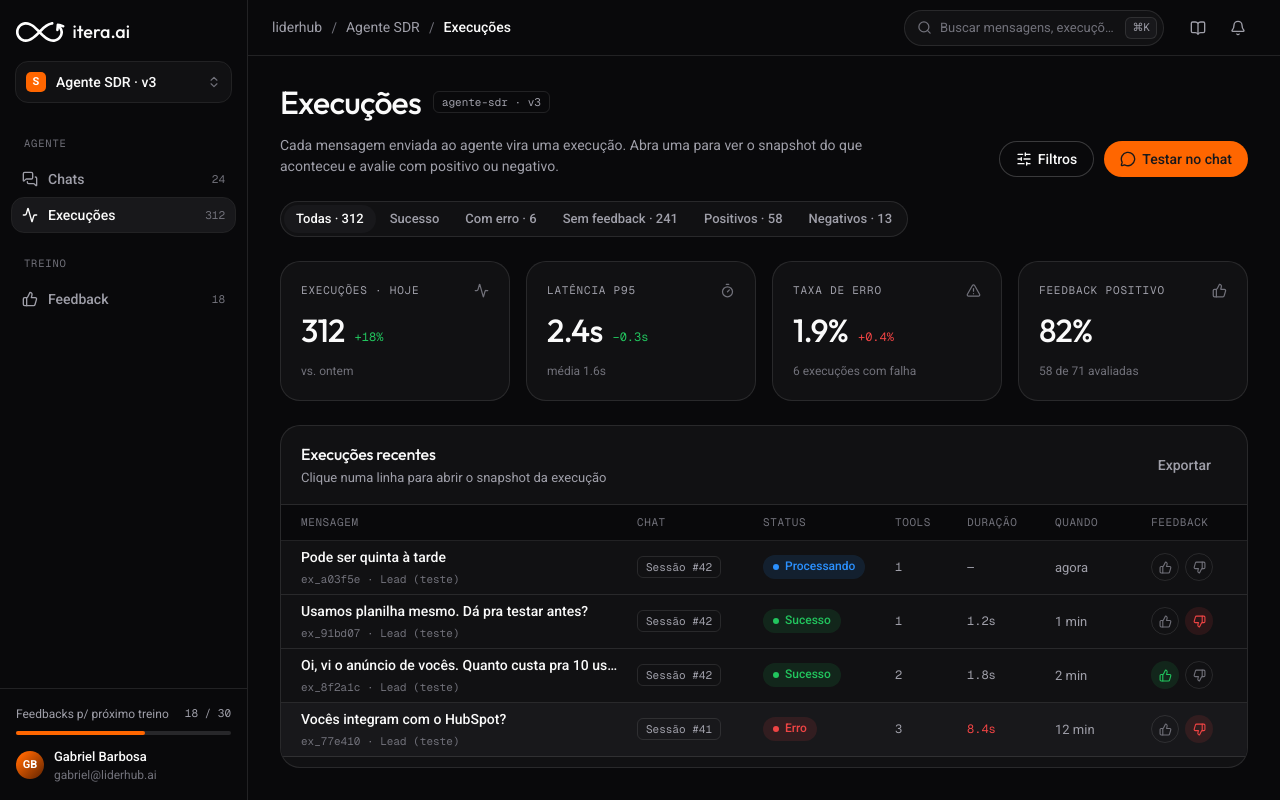
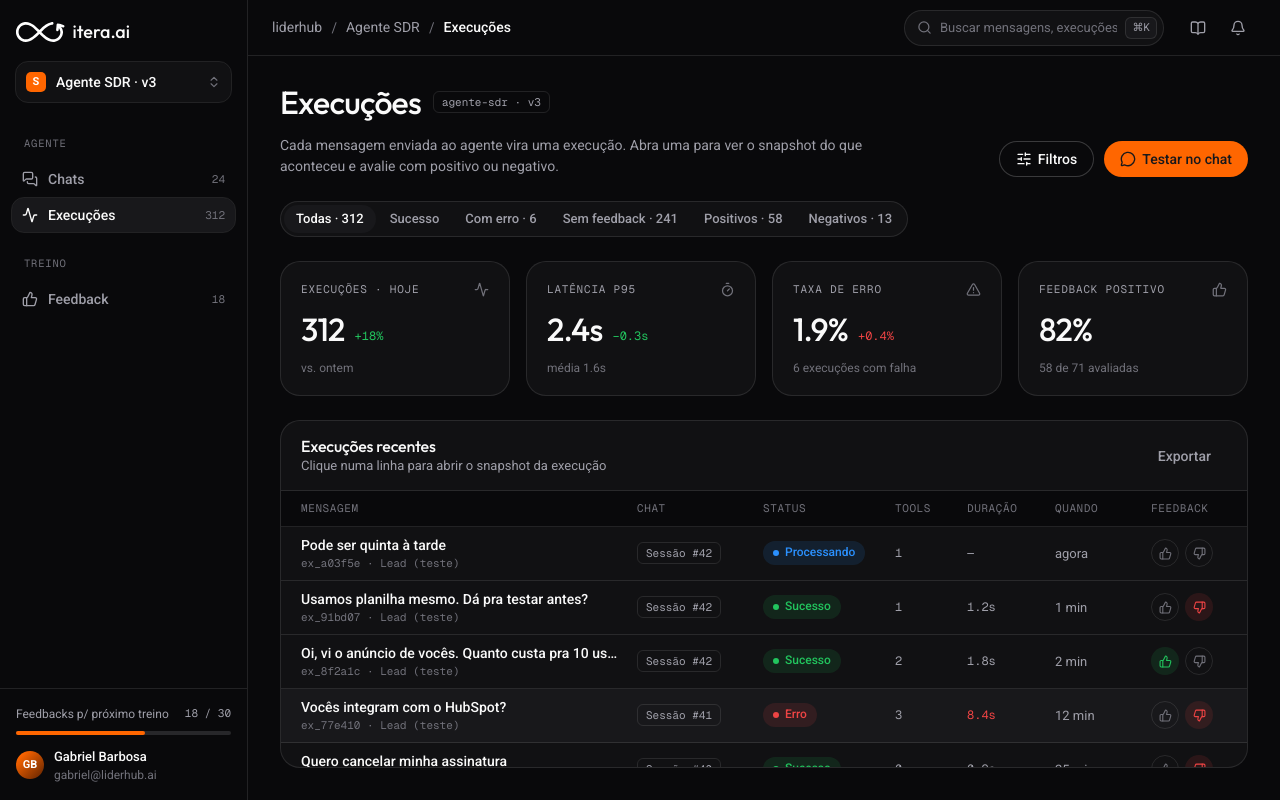
Before and after one commit to liderhubai/supabase-select-26, a Next.js app: page /app/execucoes in a window 1280 px wide. Built offline with nearby package versions, Linux system fonts and the light colour scheme.

Commit message:
fix(execucoes): line-heights do pen para a tabela caber inteira
Co-Authored-By: Claude Opus 5.5 <noreply@anthropic.com>

```diff
--- a/src/components/execucoes/ExecucoesTable.tsx
+++ b/src/components/execucoes/ExecucoesTable.tsx
@@ -35,8 +35,8 @@ export function ExecucoesTable({ rows }: { rows: Execucao[] }) {
             )}
           >
             <div className="flex min-w-0 flex-1 flex-col gap-[3px]">
-              <span className="truncate text-[14px] font-medium text-foreground">{r.mensagem}</span>
-              <span className="font-mono text-[11px] text-subtle-foreground">{r.id} · {r.autor}</span>
+              <span className="truncate text-[14px] leading-[1.2] font-medium text-foreground">{r.mensagem}</span>
+              <span className="font-mono text-[11px] leading-[1.2] text-subtle-foreground">{r.id} · {r.autor}</span>
             </div>
             <div className="flex w-[110px]">
               <span className="flex h-[22px] items-center rounded-[6px] border border-border px-[8px] font-mono text-[11px] text-muted-foreground">
--- a/src/components/execucoes/ExecucoesView.tsx
+++ b/src/components/execucoes/ExecucoesView.tsx
@@ -76,8 +76,8 @@ export function ExecucoesView() {
         <div className="flex min-h-[300px] w-full flex-1 flex-col overflow-hidden rounded-[20px] border border-border bg-surface">
           <div className="flex w-full shrink-0 items-center justify-between border-b border-border px-[20px] py-[16px]">
             <div className="flex flex-col gap-[2px]">
-              <span className="font-display text-[16px] font-medium tracking-[-0.2px] text-foreground">Execuções recentes</span>
-              <span className="text-[13px] text-muted-foreground">Clique numa linha para abrir o snapshot da execução</span>
+              <span className="font-display text-[16px] leading-[1.2] font-medium tracking-[-0.2px] text-foreground">Execuções recentes</span>
+              <span className="text-[13px] leading-[1.2] text-muted-foreground">Clique numa linha para abrir o snapshot da execução</span>
             </div>
             <button type="button" className="flex h-[36px] items-center justify-center rounded-full px-[16px] text-[14px] leading-[1.43] font-medium text-muted-foreground hover:text-foreground">
               Exportar
--- a/src/components/execucoes/StatCard.tsx
+++ b/src/components/execucoes/StatCard.tsx
@@ -14,7 +14,7 @@ export function StatCard({
   return (
     <div className="flex flex-1 flex-col gap-[16px] rounded-[20px] border border-border bg-surface p-[20px]">
       <div className="flex w-full items-center justify-between">
-        <span className="font-mono text-[11px] tracking-[0.8px] text-muted-foreground">{label}</span>
+        <span className="font-mono text-[11px] leading-[1.2] tracking-[0.8px] text-muted-foreground">{label}</span>
         <Icon size={15} className="text-subtle-foreground" />
       </div>
       <div className="flex items-end gap-[10px]">
@@ -23,7 +23,7 @@ export function StatCard({
           <span className={cn('font-mono text-[12px]', deltaTone === 'success' ? 'text-success' : 'text-error')}>{delta}</span>
         )}
       </div>
-      <span className="text-[12px] text-subtle-foreground">{footnote}</span>
+      <span className="text-[12px] leading-[1.2] text-subtle-foreground">{footnote}</span>
     </div>
   )
 }
--- a/src/components/execucoes/TopBar.tsx
+++ b/src/components/execucoes/TopBar.tsx
@@ -13,7 +13,7 @@ export function TopBar() {
       <div className="flex-1" />
       <div className="flex h-[36px] w-[260px] items-center gap-[8px] rounded-full border border-border bg-surface pr-[6px] pl-[12px]">
         <Search size={15} className="shrink-0 text-subtle-foreground" />
-        <span className="flex-1 truncate text-[13px] text-subtle-foreground">Buscar mensagens, execuções…</span>
+        <span className="flex-1 overflow-hidden whitespace-nowrap text-[13px] text-subtle-foreground">Buscar mensagens, execuções…</span>
         <span className="flex h-[22px] items-center rounded-[6px] border border-border bg-surface-raised px-[6px] font-mono text-[11px] text-muted-foreground">
           ⌘K
         </span>
```
